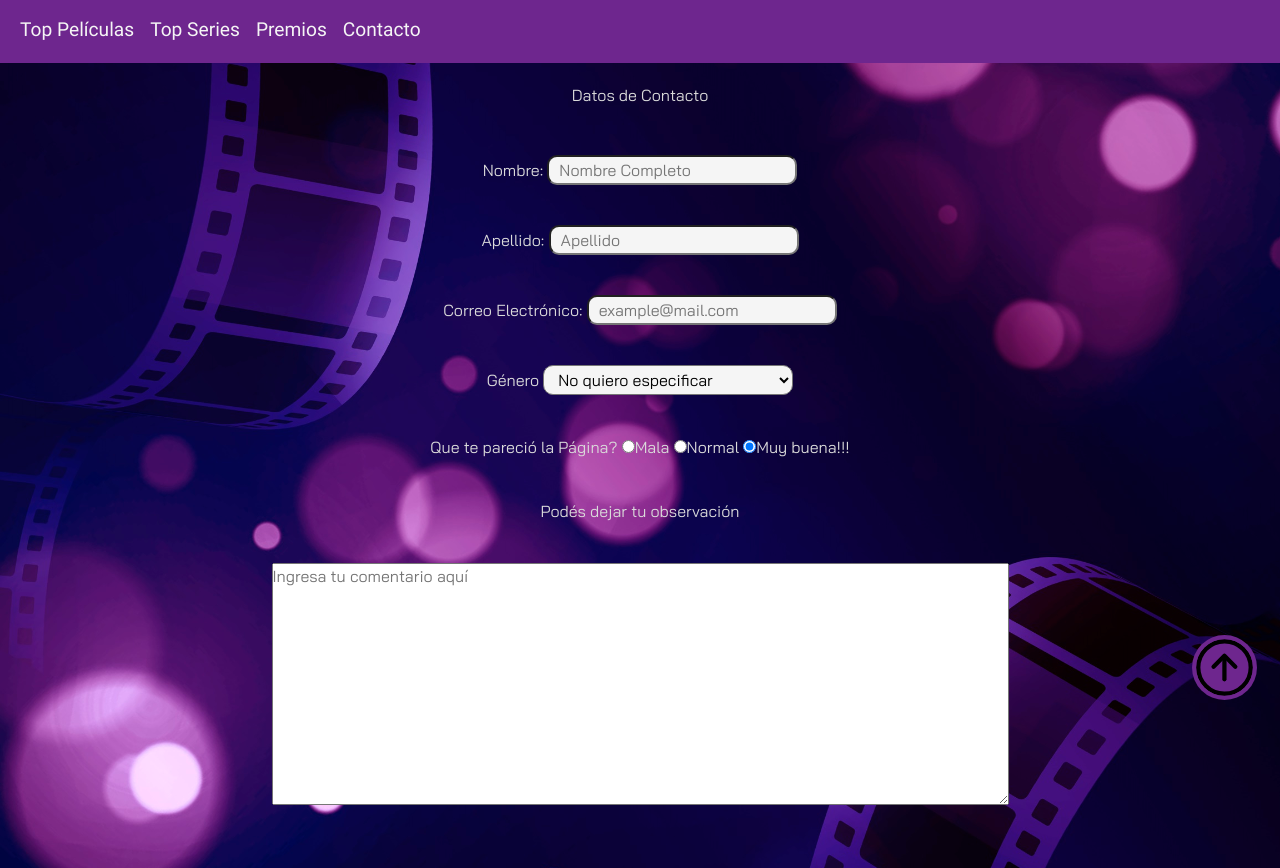
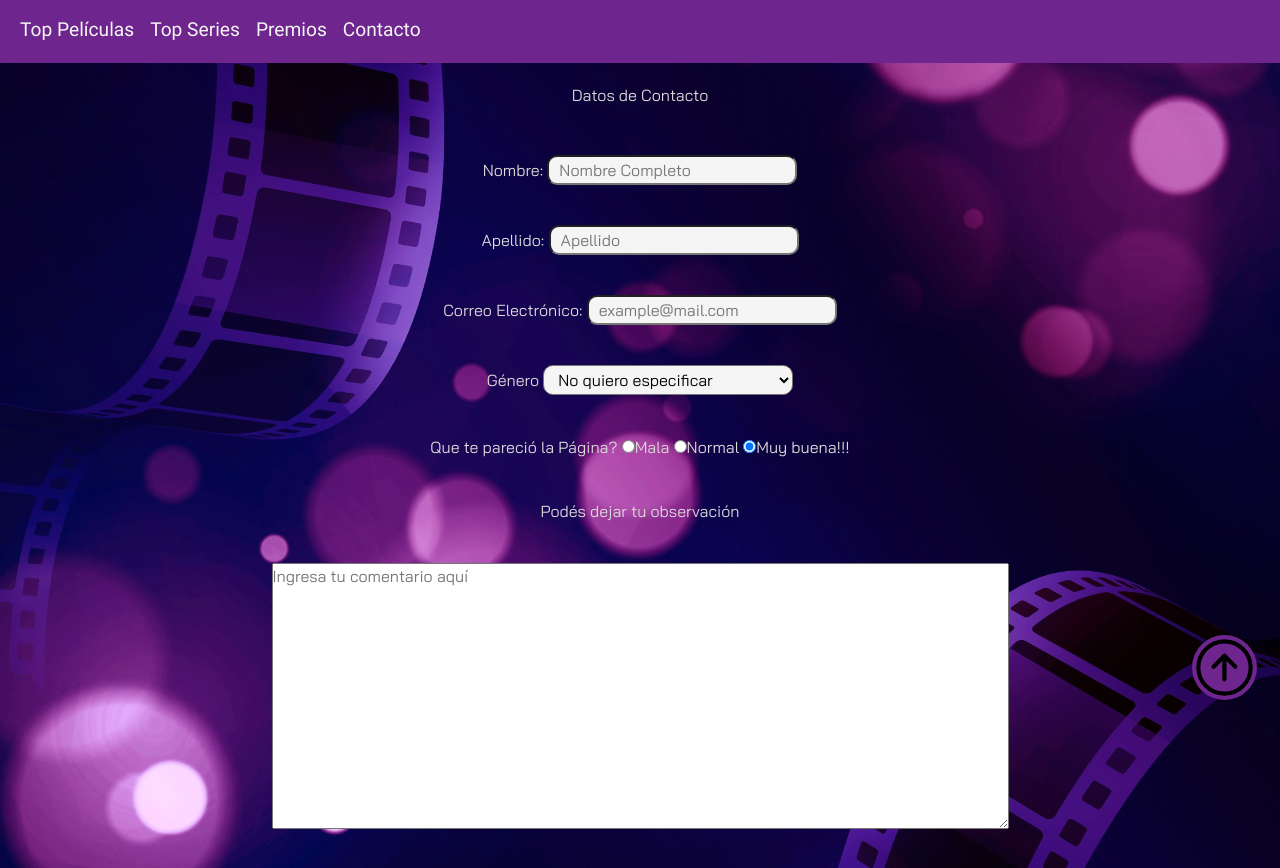
Before and after one commit to Maxonairos/TPS, a plain HTML site: page pages/contact.html in a window 1280 px wide. Shown: the part 82-950 px from the top of the page. Drawn offline with Linux system fonts and the light colour scheme; files whose address does not match are found by name.

Commit message:
Probando commit
-se cambia cantidad de filas en page contact

```diff
--- a/pages/contact.html
+++ b/pages/contact.html
@@ -67,7 +67,7 @@
                             <label for="reference">Podés dejar tu observación</label>
                         </div>
                         <div class="inputs">
-                            <textarea name="reference" cols="80" rows="10" placeholder="Ingresa tu comentario aquí"></textarea>
+                            <textarea name="reference" cols="80" rows="11" placeholder="Ingresa tu comentario aquí"></textarea>
                         </div>
                         <div class="inputs">
                             <input class="button h h3" type="submit" value="Enviar Datos">
```
